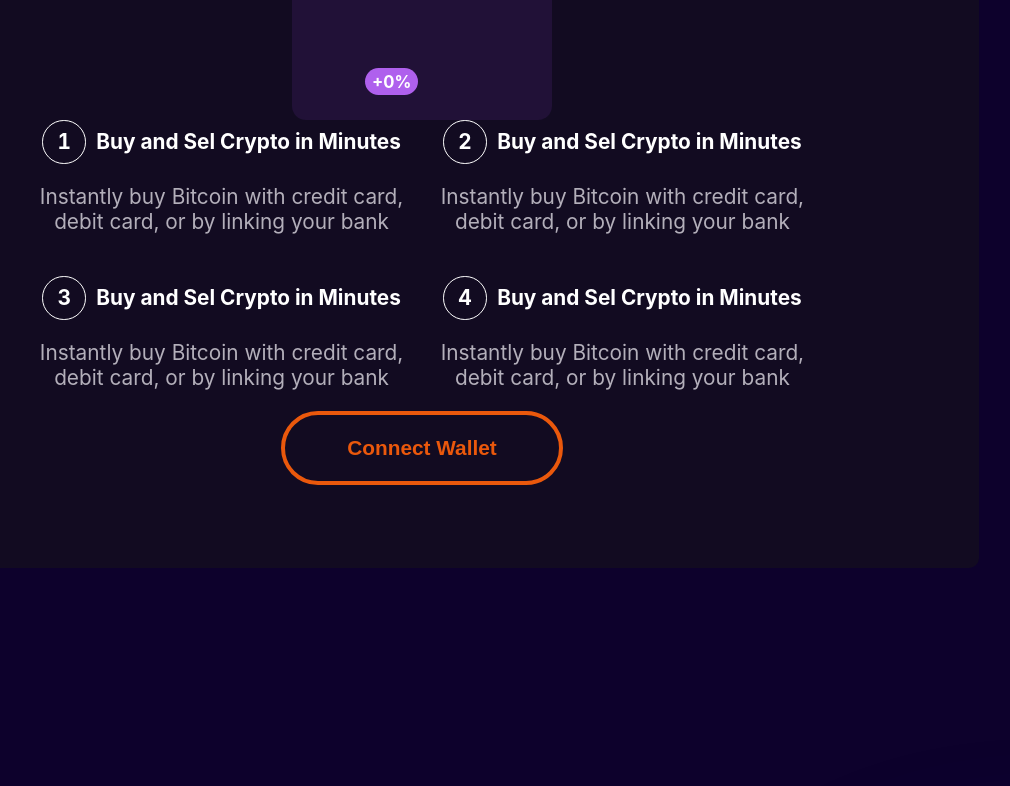
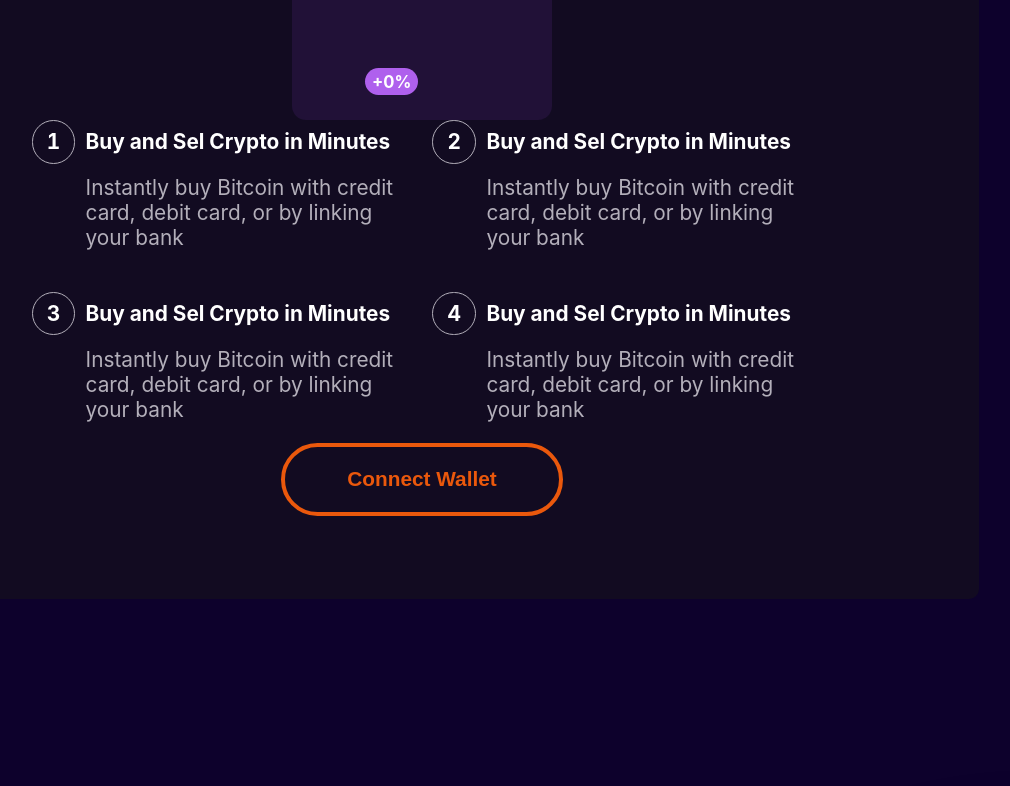
Before and after one commit to turtledev65/Crypma, a React (Vite) app: page / in a window 1280 px wide. Shown: the part 1914-2700 px from the top of the page, without its empty margins (218-1228 px from the left). Built offline with nearby package versions, Linux system fonts and the light colour scheme; no server answers.

Commit message:
refactor: create a component for ordered lists

```diff
--- a/src/App.tsx
+++ b/src/App.tsx
@@ -35,6 +35,7 @@ import cryptoStock1 from "./assets/crypto-stock1.jpg"
 import cryptoStock2 from "./assets/crypto-stock2.jpg"
 import cryptoStock3 from "./assets/crypto-stock3.jpg"
 import cryptoStock4 from "./assets/crypto-stock4.jpg"
+import { OrderedList, OrderedListItem } from "./components/ordered-list"
 
 function App() {
   const btcInfo = useCoinInfo("BTC");
@@ -93,24 +94,20 @@ function App() {
             icon={ethereum}
             graphData={solInfo.graphData} />
         </div>
-        <ol className="grid grid-2x2 gap-1">
-          <li>
-            <span className="font-bold color-white">Buy and Sel Crypto in Minutes</span>
+        <OrderedList className="grid grid-2x2 gap-1">
+          <OrderedListItem title="Buy and Sel Crypto in Minutes">
             <p>Instantly buy Bitcoin with credit card, debit card, or by linking your bank</p>
-          </li>
-          <li>
-            <span className="font-bold color-white">Buy and Sel Crypto in Minutes</span>
+          </OrderedListItem>
+          <OrderedListItem title="Buy and Sel Crypto in Minutes">
             <p>Instantly buy Bitcoin with credit card, debit card, or by linking your bank</p>
-          </li>
-          <li>
-            <span className="font-bold color-white">Buy and Sel Crypto in Minutes</span>
+          </OrderedListItem>
+          <OrderedListItem title="Buy and Sel Crypto in Minutes">
             <p>Instantly buy Bitcoin with credit card, debit card, or by linking your bank</p>
-          </li>
-          <li>
-            <span className="font-bold color-white">Buy and Sel Crypto in Minutes</span>
+          </OrderedListItem>
+          <OrderedListItem title="Buy and Sel Crypto in Minutes">
             <p>Instantly buy Bitcoin with credit card, debit card, or by linking your bank</p>
-          </li>
-        </ol>
+          </OrderedListItem>
+        </OrderedList>
         <Button outline>Connect Wallet</Button>
       </section>
       <div className="container">
@@ -288,32 +285,28 @@ function App() {
         <section id="portofolio" className="text-center glow-section glow--purple">
           <p className="tagline">Portofolio</p>
           <h2>Create Portofolio</h2>
-          <ol className="grid grid-2x2 gap-1">
+          <OrderedList className="grid grid-2x2 gap-1">
             <Card variant="green">
-              <li>
-                <span className="font-bold color-white">Manage your portofolio</span>
+              <OrderedListItem title="Manage your portofolio">
                 <p>Buy and sell popular digital currencies, keep track of them in one place</p>
-              </li>
+              </OrderedListItem>
             </Card>
             <Card variant="blue">
-              <li>
-                <span className="font-bold color-white">Manage your portofolio</span>
+              <OrderedListItem title="Manage your portofolio">
                 <p>Buy and sell popular digital currencies, keep track of them in one place</p>
-              </li>
+              </OrderedListItem>
             </Card>
             <Card variant="purple">
-              <li>
-                <span className="font-bold color-white">Manage your portofolio</span>
+              <OrderedListItem title="Manage your portofolio">
                 <p>Buy and sell popular digital currencies, keep track of them in one place</p>
-              </li>
+              </OrderedListItem>
             </Card>
             <Card variant="green">
-              <li>
-                <span className="font-bold color-white">Manage your portofolio</span>
+              <OrderedListItem title="Manage your portofolio">
                 <p>Buy and sell popular digital currencies, keep track of them in one place</p>
-              </li>
+              </OrderedListItem>
             </Card>
-          </ol>
+          </OrderedList>
         </section>
       </div>
       <Callout backgroundImg={piggyBank}>
--- /dev/null
+++ b/src/components/ordered-list/index.tsx
@@ -0,0 +1,20 @@
+import { PropsWithChildren } from "react";
+import styles from "./ordered-list.module.css";
+
+export const OrderedList = (props: { className?: string } & PropsWithChildren) => {
+  return (
+    <ol className={`${styles.list} ${props.className ?? ""}`}>{props.children}</ol>
+  )
+}
+
+
+export const OrderedListItem = (props: { title?: string } & PropsWithChildren) => {
+  return (
+    <li className={styles.item}>
+      <div>
+        {props.title && <span className="font-bold color-white">{props.title}</span>}
+        {props.children}
+      </div>
+    </li>
+  )
+}
--- /dev/null
+++ b/src/components/ordered-list/ordered-list.module.css
@@ -0,0 +1,36 @@
+.list {
+  counter-reset: item-counter;
+  list-style: none;
+  margin: 0;
+  padding: 0;
+}
+
+.item {
+  display: inline-flex;
+  flex-direction: row;
+  align-items: baseline;
+  text-align: left;
+}
+
+.item::before {
+  display: inline-flex;
+  justify-content: center;
+  align-items: center;
+
+  content: counter(item-counter);
+  counter-increment: item-counter;
+
+  text-align: center;
+  font-weight: bold;
+  font-variant-numeric: tabular-nums;
+
+  color: white;
+
+  border: 1px solid var(--gray-500);
+  border-radius: 50%;
+
+  width: 1em;
+  height: 1em;
+  padding: 1em;
+  margin-right: 0.5em;
+}
--- a/src/index.css
+++ b/src/index.css
@@ -94,35 +94,6 @@ ul {
   list-style: none;
   margin: 0;
   padding: 0;
-}
-
-ol {
-  counter-reset: my-counter;
-  list-style: none;
-  margin: 0;
-  padding: 0;
-}
-
-ol li {
-  display: inline-block;
-}
-
-ol li::before {
-  display: inline-flex;
-  justify-content: center;
-  align-items: center;
-  font-variant-numeric: tabular-nums;
-  content: counter(my-counter);
-  counter-increment: my-counter;
-  text-align: center;
-  font-weight: bold;
-  color: white;
-  border: 1px solid white;
-  border-radius: 50%;
-  margin-right: 0.5em;
-  padding: 1em;
-  width: 1em;
-  height: 1em;
 }
 
 section h2 {
```
